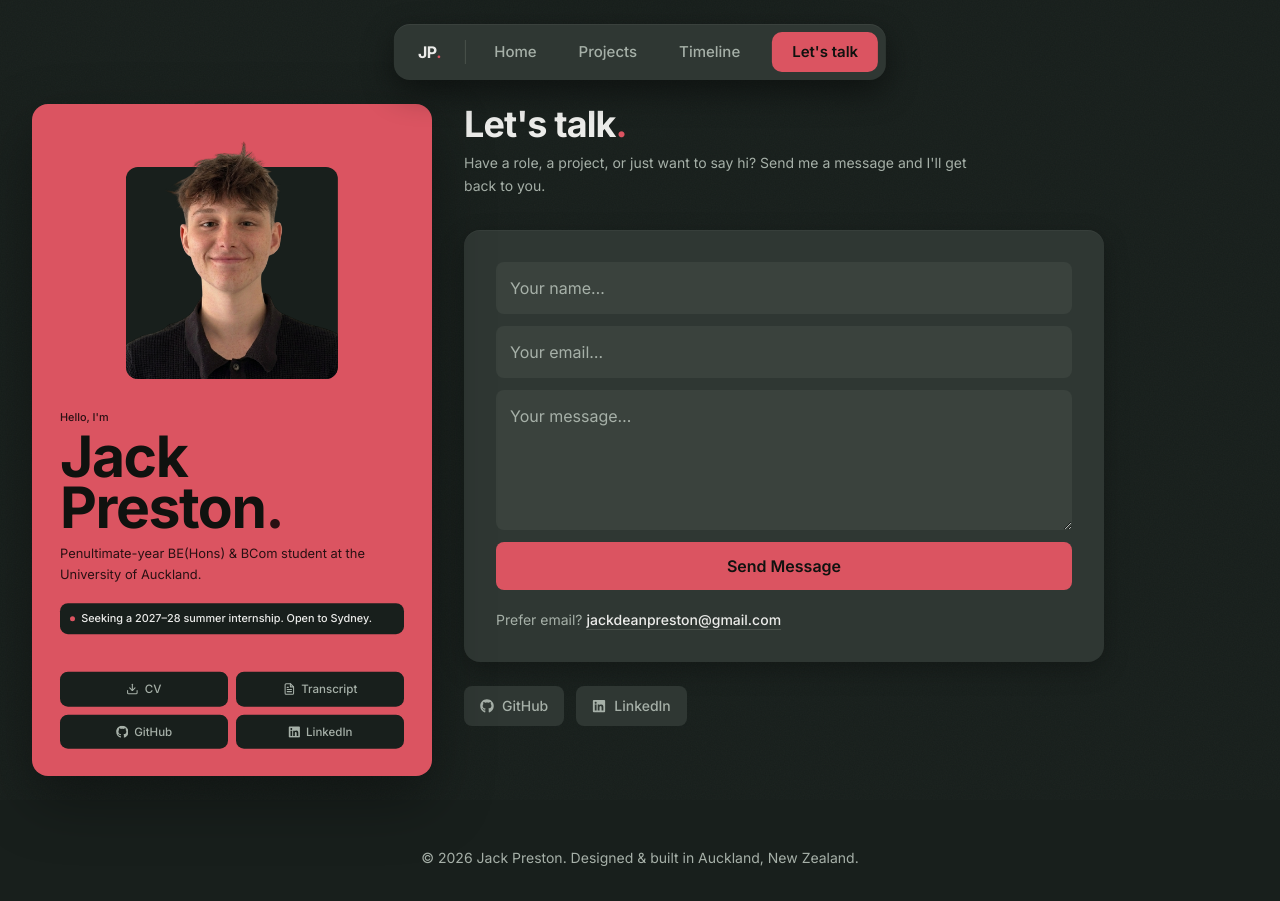
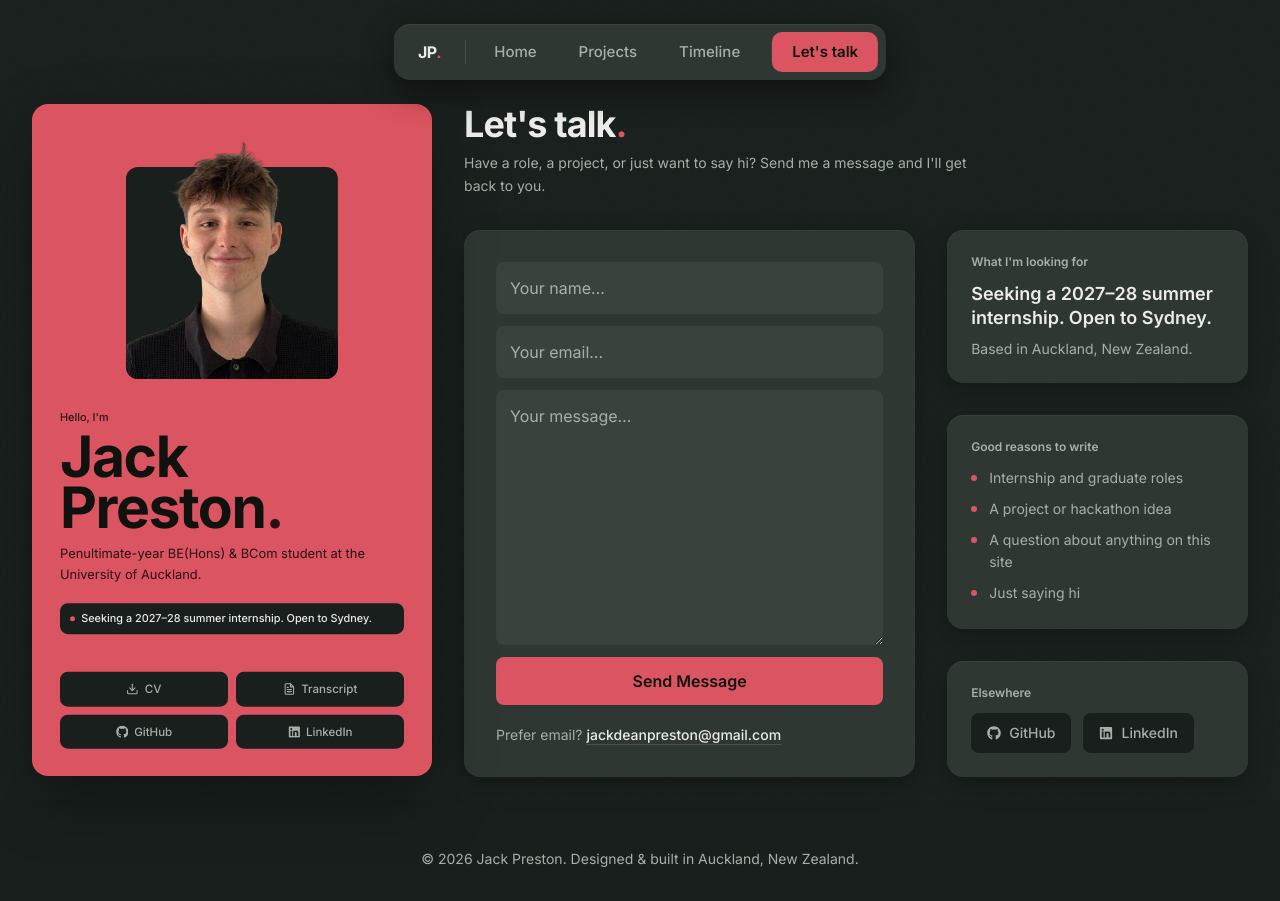
Before and after one commit to jpreston05/portfolio-website, a Next.js app: page /contact in a window 1280 px wide. Built offline with nearby package versions, Linux system fonts and the light colour scheme.

Commit message:
restyled the lets talk page

```diff
--- a/app/contact/page.tsx
+++ b/app/contact/page.tsx
@@ -3,15 +3,39 @@
 import { motion } from "framer-motion";
 import { FaGithub, FaLinkedin } from "react-icons/fa";
 import { ContactForm } from "@/components/ContactForm";
+import { STATUS } from "@/components/Herov2";
+import { Label } from "@/components/Label";
 import { c } from "@/components/palette";
+import { EASE_SNAPPY } from "@/lib/motion";
 
-/* /contact — the shared form as its own page (the nav CTA lands here).
-   Renders the right column only; SiteChrome owns the frame (rail + footer). */
+/* /contact — the form (the nav CTA lands here) beside a column of context
+   cards, so the page uses the frame's width instead of a lone 640px form.
+   Two columns at xl; stacked below (form first). Renders the right column
+   only; SiteChrome owns the frame (rail + footer). */
+
+const CARD =
+  "rounded-2xl p-6 shadow-[inset_0_1px_0_rgba(255,255,255,0.04),0_8px_24px_rgba(0,0,0,0.25)]";
+
+// Mirrors the page intro ("a role, a project, or just want to say hi").
+const REASONS = [
+  "Internship and graduate roles",
+  "A project or hackathon idea",
+  "A question about anything on this site",
+  "Just saying hi",
+];
+
+const ELSEWHERE = [
+  { label: "GitHub", href: "https://github.com/jpreston05", icon: <FaGithub aria-hidden /> },
+  {
+    label: "LinkedIn",
+    href: "https://www.linkedin.com/in/jackdpreston/",
+    icon: <FaLinkedin aria-hidden />,
+  },
+];
 
 export default function ContactPage() {
   return (
     <motion.div
-      className="mx-auto w-full max-w-[640px] lg:mx-0"
       initial={{ opacity: 0 }}
       animate={{ opacity: 1 }}
       transition={{ duration: 0.4, ease: "easeOut" }}
@@ -29,39 +53,67 @@ export default function ContactPage() {
         </p>
       </header>
 
+      {/* Rows stretch (the grid default), so at xl the form card is exactly as
+          tall as the card column beside it and their bottom edges line up. */}
+      <div className="grid gap-6 xl:grid-cols-[minmax(0,3fr)_minmax(0,2fr)] xl:gap-8">
         <section
-        className="rounded-2xl p-6 shadow-[inset_0_1px_0_rgba(255,255,255,0.04),0_8px_24px_rgba(0,0,0,0.25)] sm:p-8"
+          aria-label="Send a message"
+          className={`${CARD} flex flex-col sm:p-8`}
           style={{ background: c.surface }}
         >
           <ContactForm />
         </section>
 
-      {/* Elsewhere — the funnel shouldn't end on a single channel. */}
-      <div className="mt-6 flex flex-wrap gap-3">
+        <aside className="flex flex-col gap-6 xl:gap-8">
+          <section className={CARD} style={{ background: c.surface }}>
+            <Label className="mb-3">What I&apos;m looking for</Label>
+            <p className="text-lg font-semibold leading-snug" style={{ color: c.text }}>
+              {STATUS}
+            </p>
+            <p className="mt-2 text-sm" style={{ color: c.muted }}>
+              Based in Auckland, New Zealand.
+            </p>
+          </section>
+
+          <section className={CARD} style={{ background: c.surface }}>
+            <Label className="mb-3">Good reasons to write</Label>
+            <ul className="flex flex-col gap-2">
+              {REASONS.map((r) => (
+                <li key={r} className="flex gap-3 text-sm leading-relaxed">
+                  <span
+                    aria-hidden
+                    className="mt-2 h-1.5 w-1.5 shrink-0 rounded-full"
+                    style={{ background: c.accent }}
+                  />
+                  <span style={{ color: c.muted }}>{r}</span>
+                </li>
+              ))}
+            </ul>
+          </section>
+
+          {/* Elsewhere — the funnel shouldn't end on a single channel (and on
+              phones the rail, which also carries these, isn't shown). */}
+          <section className={CARD} style={{ background: c.surface }}>
+            <Label className="mb-3">Elsewhere</Label>
+            <div className="flex flex-wrap gap-3">
+              {ELSEWHERE.map(({ label, href, icon }) => (
                 <motion.a
-          href="https://github.com/jpreston05"
+                  key={label}
+                  href={href}
                   target="_blank"
                   rel="noreferrer"
                   whileHover={{ y: -2, color: "#ECECEA" }}
-          transition={{ duration: 0.2 }}
+                  transition={{ duration: 0.2, ease: EASE_SNAPPY }}
                   className="inline-flex items-center gap-2 rounded-lg px-4 py-2.5 text-sm font-medium"
-          style={{ color: c.muted, background: c.surface }}
+                  style={{ color: c.muted, background: c.bg }}
                 >
-          <FaGithub aria-hidden />
-          GitHub
+                  {icon}
+                  {label}
                 </motion.a>
-        <motion.a
-          href="https://www.linkedin.com/in/jackdpreston/"
-          target="_blank"
-          rel="noreferrer"
-          whileHover={{ y: -2, color: "#ECECEA" }}
-          transition={{ duration: 0.2 }}
-          className="inline-flex items-center gap-2 rounded-lg px-4 py-2.5 text-sm font-medium"
-          style={{ color: c.muted, background: c.surface }}
-        >
-          <FaLinkedin aria-hidden />
-          LinkedIn
-        </motion.a>
+              ))}
+            </div>
+          </section>
+        </aside>
       </div>
     </motion.div>
   );
--- a/components/ContactForm.tsx
+++ b/components/ContactForm.tsx
@@ -65,7 +65,10 @@ export const ContactForm = () => {
   };
 
   return (
-    <form className="flex flex-col gap-3" onSubmit={handleSubmit}>
+    // flex-1 + the textarea's flex-1: when the card around the form is taller
+    // than the form needs (on /contact it stretches to match the cards beside
+    // it), the message box absorbs the extra height.
+    <form className="flex flex-1 flex-col gap-3" onSubmit={handleSubmit}>
       {/* Labels are visually hidden (the placeholders carry the visual design)
           but real, so the fields keep their names for screen readers and after
           the placeholder disappears mid-typing. */}
@@ -107,7 +110,7 @@ export const ContactForm = () => {
         required
         value={formData.message}
         onChange={handleInputChange}
-        className={`${fieldClass} min-h-[140px] resize-y`}
+        className={`${fieldClass} min-h-[140px] flex-1 resize-y`}
       />
       {/* heroInk, not bg, for text on pink — bg is 4.36:1, heroInk 4.89:1 AA. */}
       <motion.button
--- a/components/Herov2.tsx
+++ b/components/Herov2.tsx
@@ -42,7 +42,7 @@ const BTN_GAP_DOCKED = 16;
 const lerp = (a: number, b: number, t: number) => a + (b - a) * t;
 
 // Static status chip under the blurb (edit here to update it).
-const STATUS = "Seeking a 2027–28 summer internship. Open to Sydney.";
+export const STATUS = "Seeking a 2027–28 summer internship. Open to Sydney.";
 
 type ActionProps = {
   href: string;
```
Lines whose indentation alone changed are shown as unchanged.
